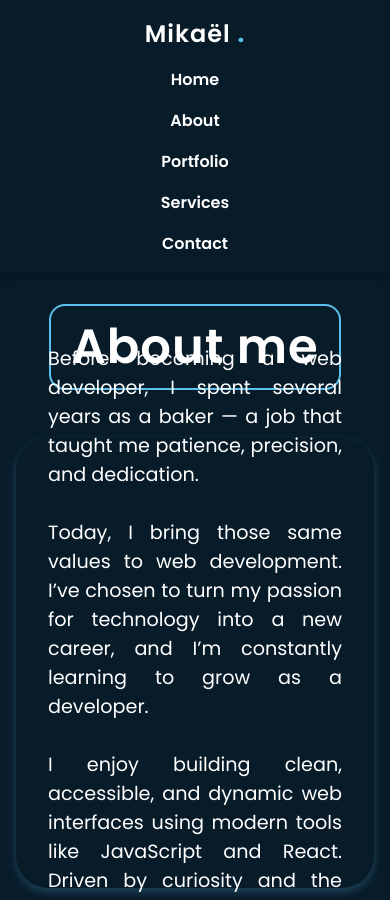
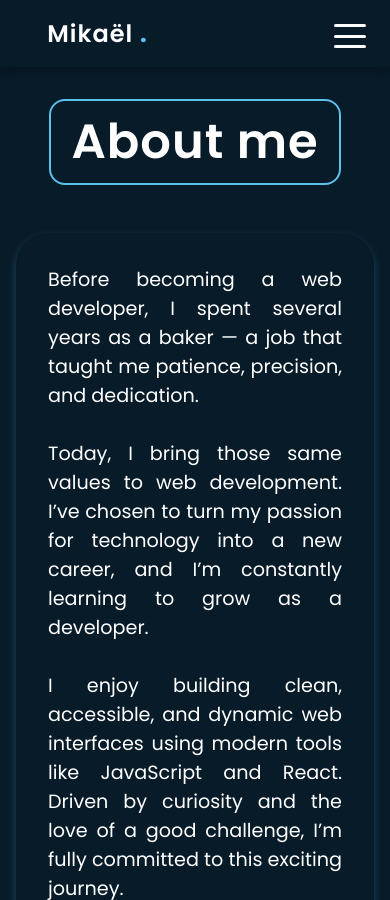
Before and after one commit to MC0D/portfolio, a plain HTML site: page pages/about.html in a window 390 px wide. Shown: the top 900 px of the page. Drawn offline with Linux system fonts and the light colour scheme.

Commit message:
Mise en place du menu burger pour mobile / amélioration du responsive

```diff
--- a/pages/about.html
+++ b/pages/about.html
@@ -10,7 +10,7 @@
       href="https://fonts.googleapis.com/css2?family=Poppins:wght@100;200;300;400;500;600;700;800;900&display=swap"
       rel="stylesheet"
     />
-    <script src="./script.js" defer></script>
+    <script src="../script.js" defer></script>
 
     <title>Developpeur Web Portfolio</title>
   </head>
@@ -19,6 +19,11 @@
       <div class="logo">
         <a href="../index.html">Mikaël <strong>.</strong></a>
       </div>
+      <button class="burger" aria-label="Open navigation">
+        <span></span>
+        <span></span>
+        <span></span>
+      </button>
       <div class="menu">
         <nav class="navbar">
           <a href="../index.html">Home</a>
--- a/script.js
+++ b/script.js
@@ -1,7 +1,18 @@
-const form = document.getElementById("contact-form");
-const formSend = document.getElementById("form-message");
+document.addEventListener("DOMContentLoaded", () => {
+  const form = document.getElementById("contact-form");
+  const formSend = document.getElementById("form-message");
 
-form.addEventListener("submit", (e) => {
-  e.preventDefault();
-  formSend.textContent = "Merci ! Votre message à bien été envoyé.";
+  if (form && formSend) {
+    form.addEventListener("submit", (e) => {
+      e.preventDefault();
+      formSend.textContent = "Merci ! Votre message à bien été envoyé.";
+    });
+  }
+
+  const burger = document.querySelector(".burger");
+  const menu = document.querySelector(".menu");
+
+  burger.addEventListener("click", () => {
+    menu.classList.toggle("active");
+  });
 });
--- a/scss/base/_media.scss
+++ b/scss/base/_media.scss
@@ -63,15 +63,20 @@
   .about {
     flex-direction: column;
     padding: 2rem 1rem;
+    max-height: none;
+    flex-wrap: wrap;
 
     .about-me,
     .skills {
       width: 100%;
+      max-height: none;
+      gap: none;
     }
 
     .about-me {
       p {
         max-width: 100%;
+        max-height: none;
       }
     }
 
--- a/scss/components/_about.scss
+++ b/scss/components/_about.scss
@@ -41,7 +41,6 @@
     flex-direction: column;
     align-items: center;
     gap: 3rem;
-    width: 50%;
 
     h2 {
       letter-spacing: 1px;
--- /dev/null
+++ b/scss/layout/_burger.scss
@@ -0,0 +1,52 @@
+.burger {
+  display: none;
+  flex-direction: column;
+  justify-content: space-between;
+  width: 2rem;
+  height: 1.5rem;
+  background: none;
+  border: none;
+  cursor: pointer;
+  padding: 0;
+  z-index: 1001;
+  position: absolute;
+  top: 1.5rem;
+  right: 1.5rem;
+
+  span {
+    display: block;
+    height: 3px;
+    width: 100%;
+    background: white;
+    border-radius: 5px;
+  }
+}
+
+@media screen and (max-width: 768px) {
+  header {
+    flex-direction: column;
+    align-items: flex-start;
+    padding: 1rem;
+
+    .burger {
+      display: flex;
+      align-self: flex-end;
+    }
+
+    .menu {
+      width: 100%;
+      display: none;
+
+      &.active {
+        display: block;
+      }
+
+      nav {
+        flex-direction: column;
+        gap: 1rem;
+        align-items: center;
+        padding-top: 1rem;
+      }
+    }
+  }
+}
--- a/scss/main.scss
+++ b/scss/main.scss
@@ -6,6 +6,6 @@
 @import "./components/services";
 @import "./components/contact";
 @import "./layout/header";
+@import "./layout/burger";
 @import "./layout/body";
-@import "./layout/footer";
 @import "./base/media";
```
Also changed, not shown: index.html (+5 -1 lines), pages/contact.html (+6 -1 lines), pages/portfolio.html (+6 -1 lines), pages/services.html (+6 -1 lines), scss/layout/_footer.scss (deleted), scss/main.css, 1 other file.
